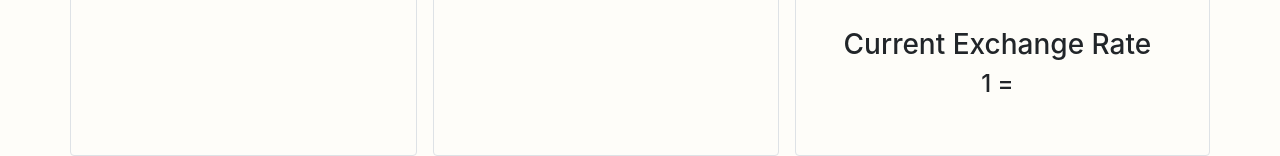
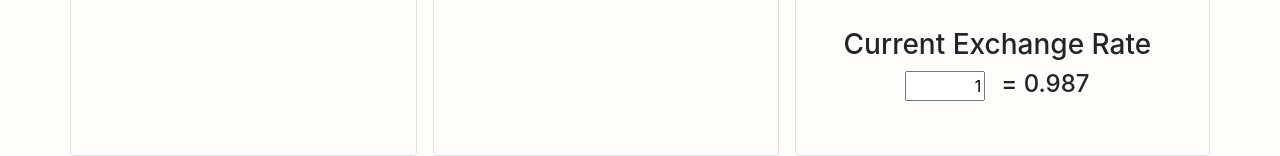
Before and after one commit to Junnanella/Packed, a React (Create React App) app in the folder ghi/: page /travel_details in a window 1280 px wide. Shown: the part 1001-1157 px from the top of the page. Built offline with nearby package versions, Linux system fonts and the light colour scheme; no server answers.

Commit message:
Updated currency exchange component to take in user input to recalculate total exchange. Added css.

```diff
--- a/ghi/src/App.css
+++ b/ghi/src/App.css
@@ -29,7 +29,7 @@
 }
 
 nav.navbar {
-  background-color: #9f9999;
+  background-color: #769fb9;
 }
 
 .nav-link{
--- a/ghi/src/DataCharts/CurrencyInfo.js
+++ b/ghi/src/DataCharts/CurrencyInfo.js
@@ -1,5 +1,6 @@
 import React, { useEffect, useState } from "react";
 import { loadCurrencyData } from "./LoadApiData";
+import "./data.css";
 
 const useCurrencyData = (origin_country, destination_country) => {
   const [currencyRate, setCurrencyRate] = useState("");
@@ -22,11 +23,29 @@ export default function CurrencyInfo(props) {
   const { origin_code, destination_code } = props;
   const currencyRate = useCurrencyData(origin_code, destination_code);
 
+  const [currencyInput, setCurrencyInput] = useState(1);
+  const [exchangeOutput, setExchangeOutput] = useState(0.987);
+
+  const onChangeCurrencyInput = (event) => {
+    setCurrencyInput(() => event.target.value);
+    setExchangeOutput(() => currencyRate * event.target.value);
+  };
+
   return (
     <div className="container-sm offset-1">
       <h3 className="mt-5">Current Exchange Rate</h3>
-      <h4>
-        1 {origin_code} = {currencyRate} {destination_code}
+      <input
+        onChange={onChangeCurrencyInput}
+        value={currencyInput}
+        placeholder="1"
+        required
+        type="text"
+        name="currency_input"
+        id="currency_input"
+        className="currency_input"
+      />
+      <h4 className="currency_output">
+        {origin_code} = {exchangeOutput} {destination_code}
       </h4>
     </div>
   );
--- /dev/null
+++ b/ghi/src/DataCharts/data.css
@@ -0,0 +1,10 @@
+input.currency_input {
+    width: 5em;
+    text-align: right;
+    display: inline-block;
+    margin-right: 1em;
+}
+
+.currency_output {
+    display: inline-block;
+}
```
